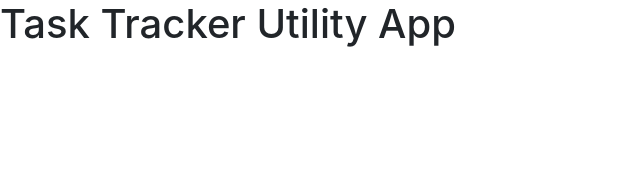
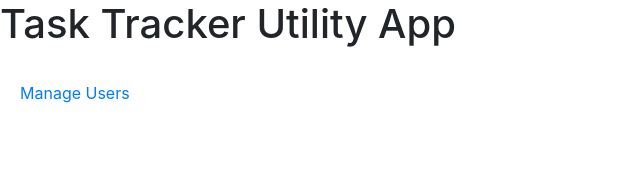
Before and after one commit to CogUser/TaskTrackerUtility, an Angular app in the folder TaskTrackerUtilityApp-UI/: page / in a window 1280 px wide. Shown: the top 170 px of the page, without its empty margins (0-640 px from the left). Built offline with nearby package versions, Linux system fonts and the light colour scheme; no server answers.

Commit message:
Added link for Manage users

```diff
--- a/TaskTrackerUtilityApp-UI/src/app/app.component.html
+++ b/TaskTrackerUtilityApp-UI/src/app/app.component.html
@@ -2,5 +2,7 @@
   <h1>
     Task Tracker Utility App
   </h1>
+  <br/>
+ <td style='padding-left:20px'><a href='#'>Manage Users</a></td>
   <app-value></app-value>
 </div>
```
